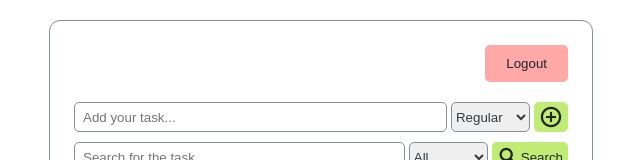
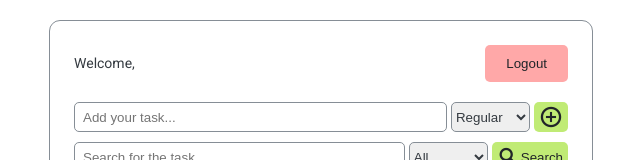
Before and after one commit to NERFTHISPLS/angular-todo-list, an Angular app: page /todo in a window 1280 px wide. Shown: the top 160 px of the page, without its empty margins (319-959 px from the left). Built offline with nearby package versions, Linux system fonts and the light colour scheme.

Commit message:
Display user email

```diff
--- a/src/app/shared/components/navbar/navbar.component.html
+++ b/src/app/shared/components/navbar/navbar.component.html
@@ -1,5 +1,4 @@
-<header class="header">
-  <nav class="navbar">
-    <button class="btn btn-logout" (click)="logout()">Logout</button>
-  </nav>
-</header>
+<nav class="navbar">
+  <p class="welcome-text">Welcome, {{ currentUser?.email }}</p>
+  <button class="btn btn-logout" (click)="logout()">Logout</button>
+</nav>
--- a/src/app/shared/components/navbar/navbar.component.scss
+++ b/src/app/shared/components/navbar/navbar.component.scss
@@ -1,6 +1,7 @@
 .navbar {
   display: flex;
-  align-items: center;
+  align-items: baseline;
+  justify-content: space-between;
 }
 
 .btn-logout {
@@ -19,3 +20,7 @@
     border-color: #f03e3e;
   }
 }
+
+.welcome-text {
+  font-size: 1.4rem;
+}
--- a/src/app/shared/components/navbar/navbar.component.ts
+++ b/src/app/shared/components/navbar/navbar.component.ts
@@ -15,6 +15,8 @@ export class NavbarComponent {
     private readonly _router: Router
   ) {}
 
+  public currentUser = this._authService.currentUser;
+
   public logout() {
     this._authService.logout();
     this._router.navigate(['']);
```
